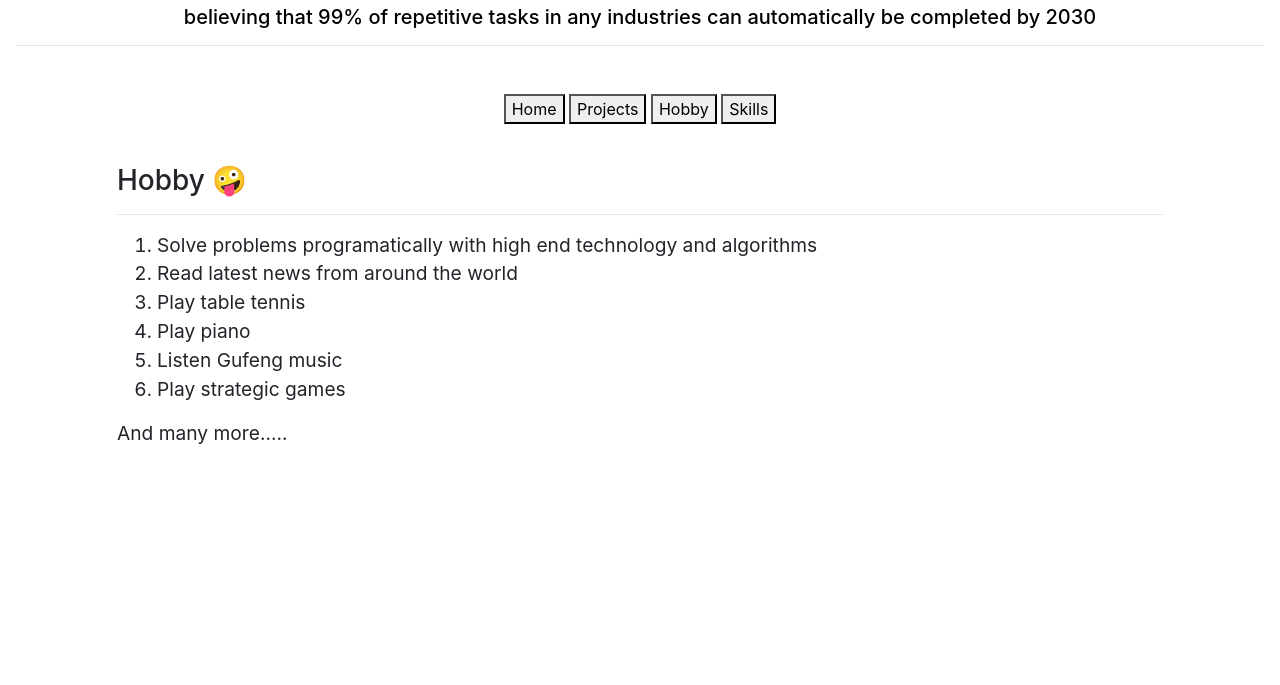
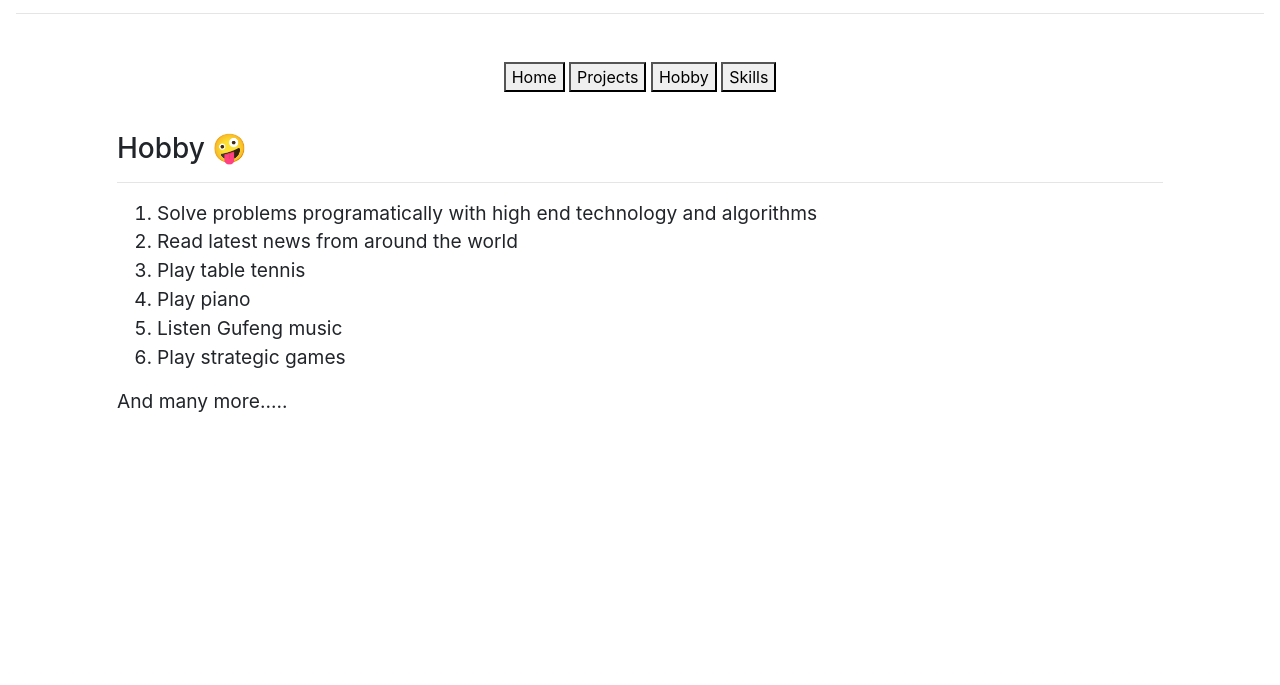
Before and after one commit to HarrisonChan2021/Homepage, a plain HTML site: page Hobby.html in a window 1280 px wide. Shown: the part 115-800 px from the top of the page. Drawn offline with nearby package versions, Linux system fonts and the light colour scheme.

Commit message:
Create Hobby.html

```diff
--- a/Hobby.html
+++ b/Hobby.html
@@ -68,7 +68,6 @@
         <div class="jumbotron">
             <h1>Harrison Chan</h1>
             <h5>-automation thinker-</h5>
-            <h5>believing that 99% of repetitive tasks in any industries can automatically be completed by 2030</h5>
             <hr>
         </div>
 
```
